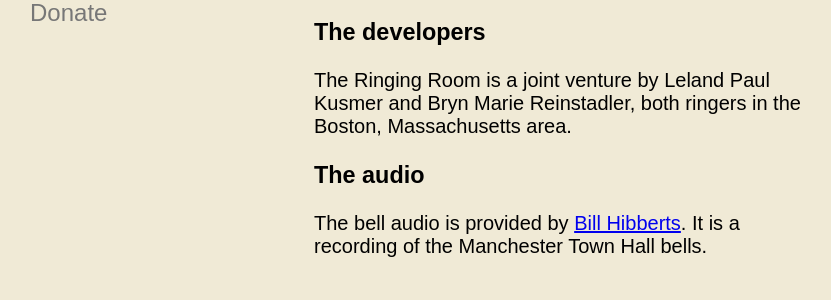
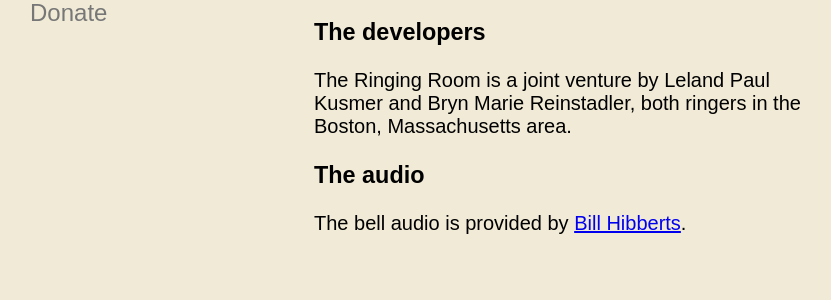
Before and after one commit to lelandpaul/ringingroom, a Flask app: page /about in a window 1280 px wide. Shown: the part 233-533 px from the top of the page, without its empty margins (6-837 px from the left). Run offline with Flask 2, Linux system fonts and the light colour scheme; some libraries are stand-ins or nearby versions.

Commit message:
Updated note about bell audio

```diff
--- a/app/templates/about.html
+++ b/app/templates/about.html
@@ -49,7 +49,9 @@
 			<h3> The developers </h3>
 			<p>The Ringing Room is a joint venture by Leland Paul Kusmer and Bryn Marie Reinstadler, both ringers in the Boston, Massachusetts area.</p>
 			<h3> The audio </h3>
-			<p>The bell audio is provided by <a href="http://www.hibberts.co.uk/">Bill Hibberts</a>. It is a recording of the Manchester Town Hall bells.</p>
+
+            <p>The bell audio is provided by <a
+                href="http://www.hibberts.co.uk/">Bill Hibberts</a>.</p>
 		</div>
 	</div>
 </body>
```
Also changed, not shown: 1 other file.
